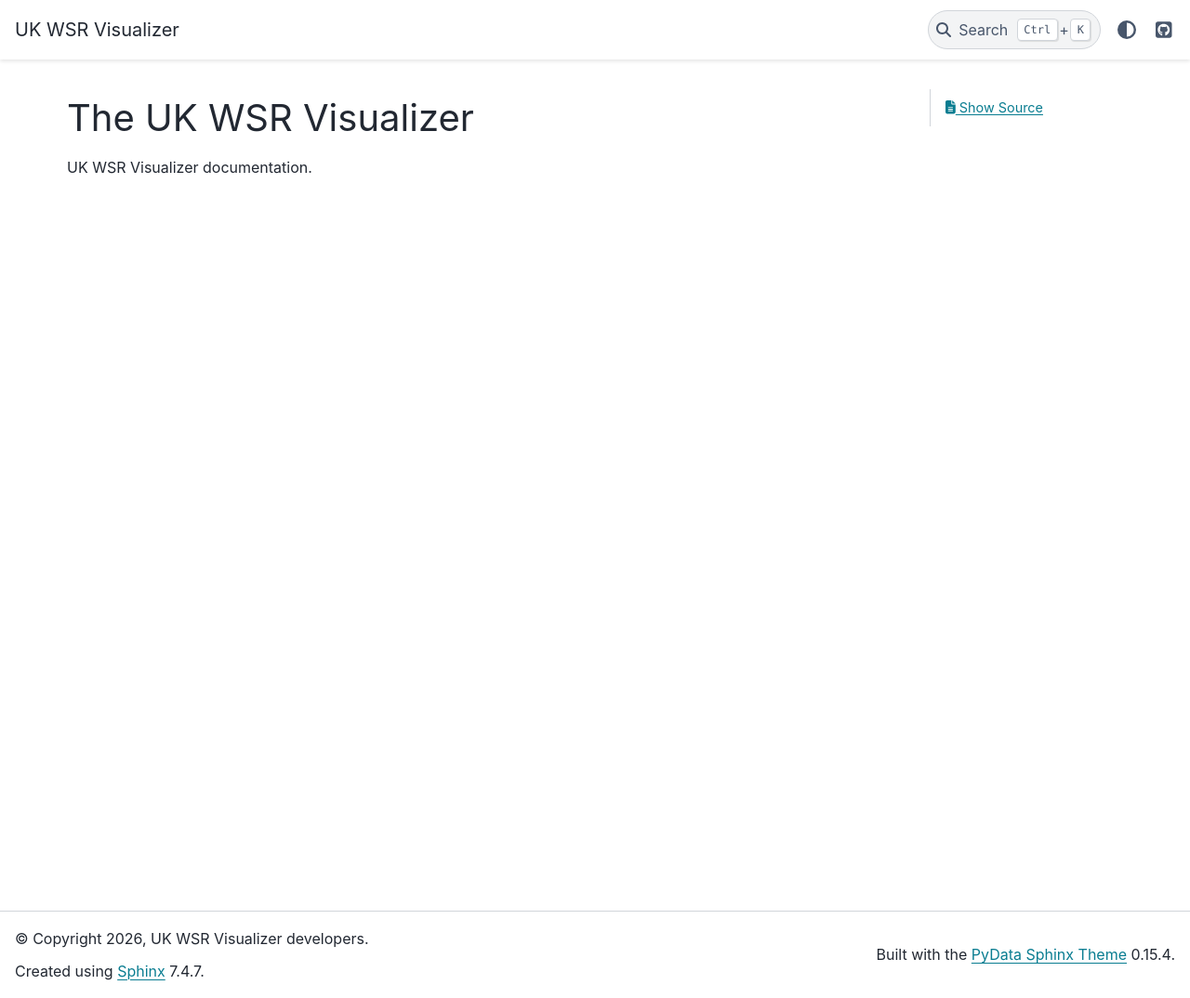
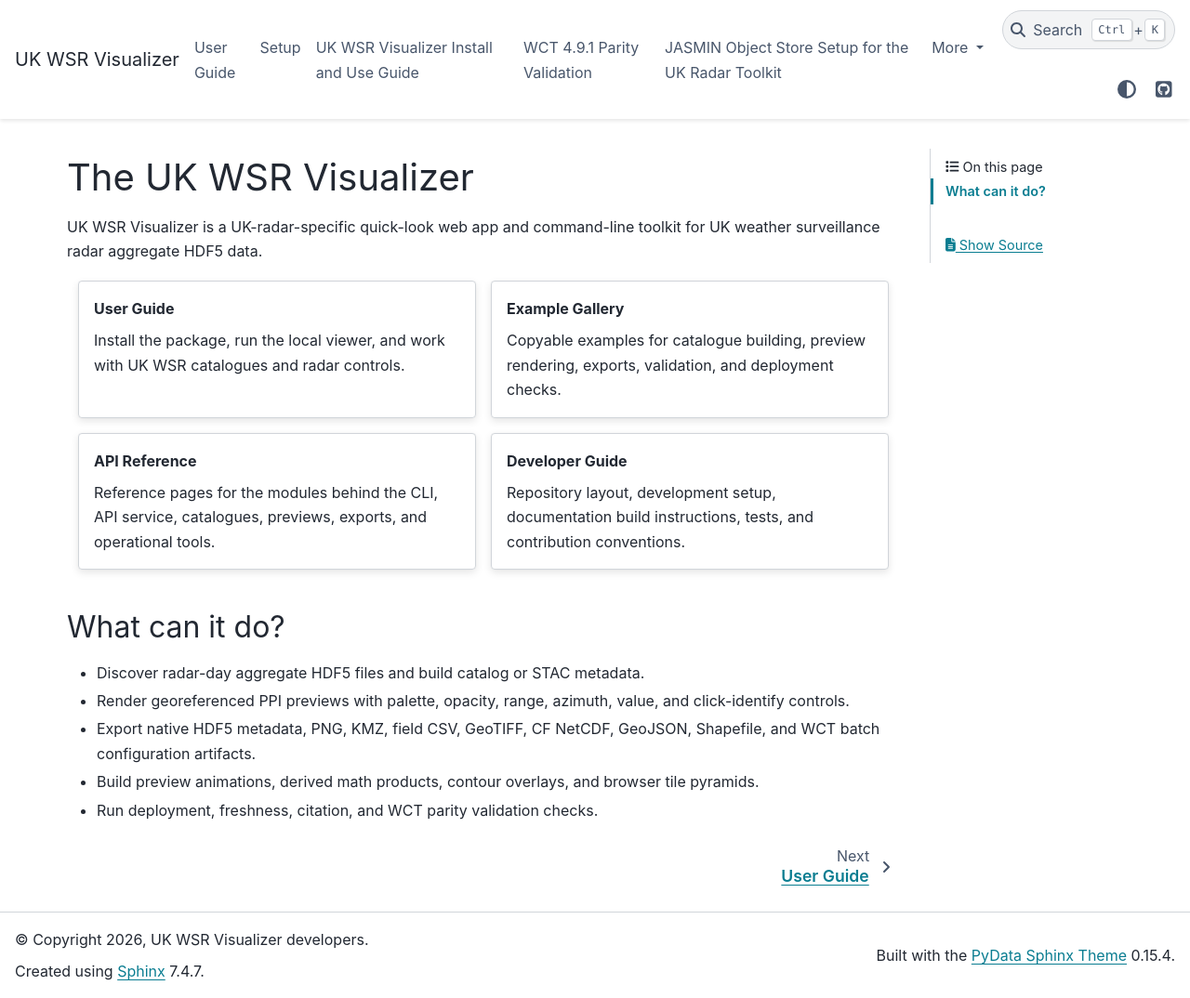
Before and after one commit to rrniii/uk-wsr-visualizer, a Sphinx documentation site: the page built from docs/index.md, in a window 1280 px wide and 1074 px high. Shown: the whole window at 93% size. Built offline with Sphinx 7.4.7 and the PyData theme 0.15.4, drawn with Linux system fonts in a browser that asks for light colours.

Commit message:
Reconcile documentation landing page

````diff
--- a/docs/index.md
+++ b/docs/index.md
@@ -1,3 +1,91 @@
 # The UK WSR Visualizer
 
-UK WSR Visualizer documentation.
+UK WSR Visualizer is a UK-radar-specific quick-look web app and command-line toolkit for UK weather surveillance radar aggregate HDF5 data.
+
+::::{grid} 1 1 2 2
+:gutter: 3
+
+:::{grid-item-card} User Guide
+:link: user_guide
+:link-type: doc
+
+Install the package, run the local viewer, and work with UK WSR catalogues and radar controls.
+:::
+
+:::{grid-item-card} Example Gallery
+:link: example_gallery/index
+:link-type: doc
+
+Copyable examples for catalogue building, preview rendering, exports, validation, and deployment checks.
+:::
+
+:::{grid-item-card} API Reference
+:link: api_reference/index
+:link-type: doc
+
+Reference pages for the modules behind the CLI, API service, catalogues, previews, exports, and operational tools.
+:::
+
+:::{grid-item-card} Developer Guide
+:link: developer_guide/index
+:link-type: doc
+
+Repository layout, development setup, documentation build instructions, tests, and contribution conventions.
+:::
+
+::::
+
+## What can it do?
+
+- Discover radar-day aggregate HDF5 files and build catalog or STAC metadata.
+- Render georeferenced PPI previews with palette, opacity, range, azimuth, value, and click-identify controls.
+- Export native HDF5 metadata, PNG, KMZ, field CSV, GeoTIFF, CF NetCDF, GeoJSON, Shapefile, and WCT batch configuration artifacts.
+- Build preview animations, derived math products, contour overlays, and browser tile pyramids.
+- Run deployment, freshness, citation, and WCT parity validation checks.
+
+```{toctree}
+:hidden:
+:maxdepth: 2
+:caption: User Guide
+
+user_guide
+setup
+install_and_use
+wct_parity_validation
+jasmin_object_store_setup
+ncas_radar_object_store_release
+uk_wsr_visualizer_deployment
+uk_radar_wct_replica_roadmap
+```
+
+```{toctree}
+:hidden:
+:maxdepth: 2
+:caption: Example Gallery
+
+example_gallery/index
+```
+
+```{toctree}
+:hidden:
+:maxdepth: 2
+:caption: API Reference
+
+api_reference/index
+```
+
+```{toctree}
+:hidden:
+:maxdepth: 2
+:caption: Developer Guide
+
+developer_guide/index
+```
+
+```{toctree}
+:hidden:
+:maxdepth: 1
+:caption: Release Notes
+
+release_notes
+```
````
